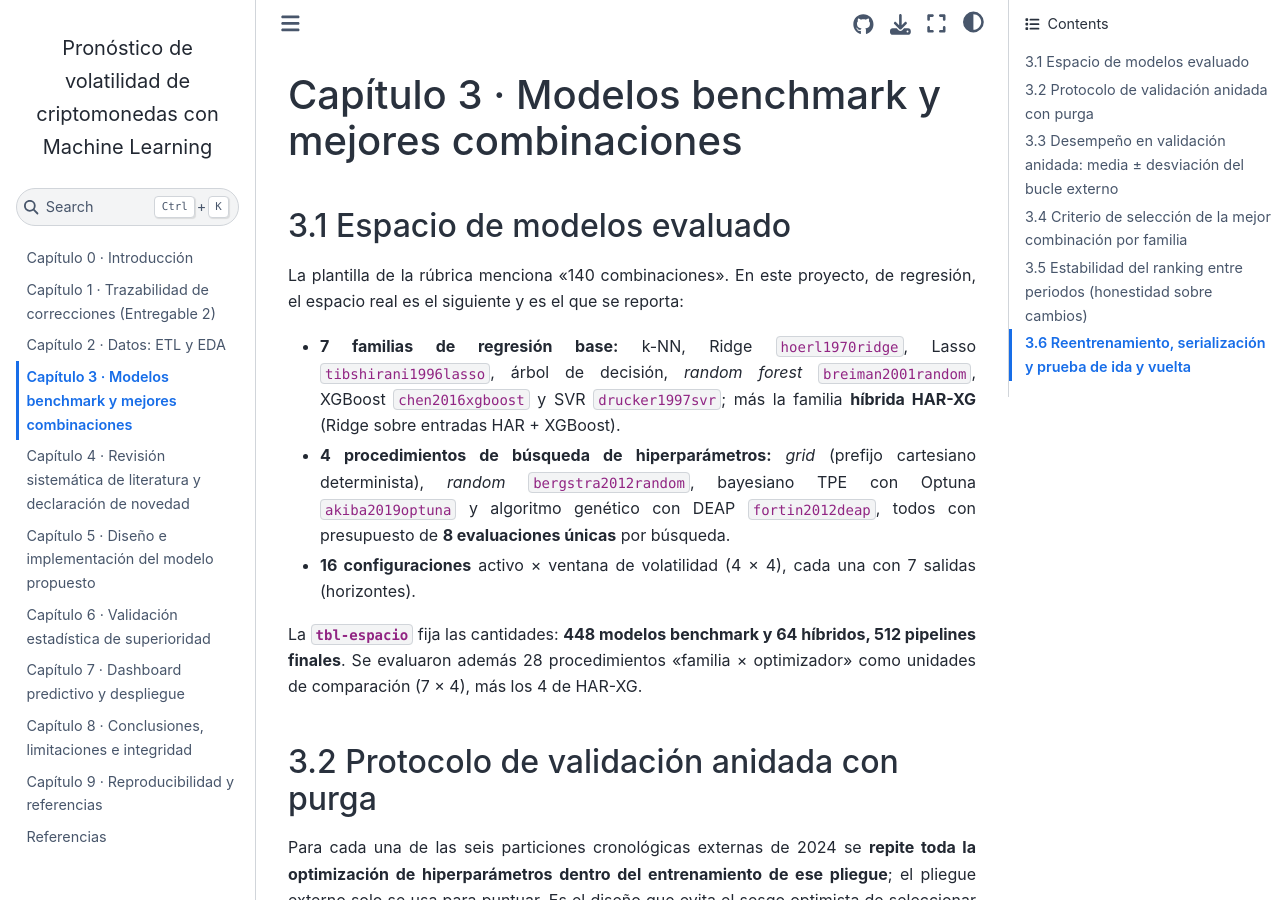
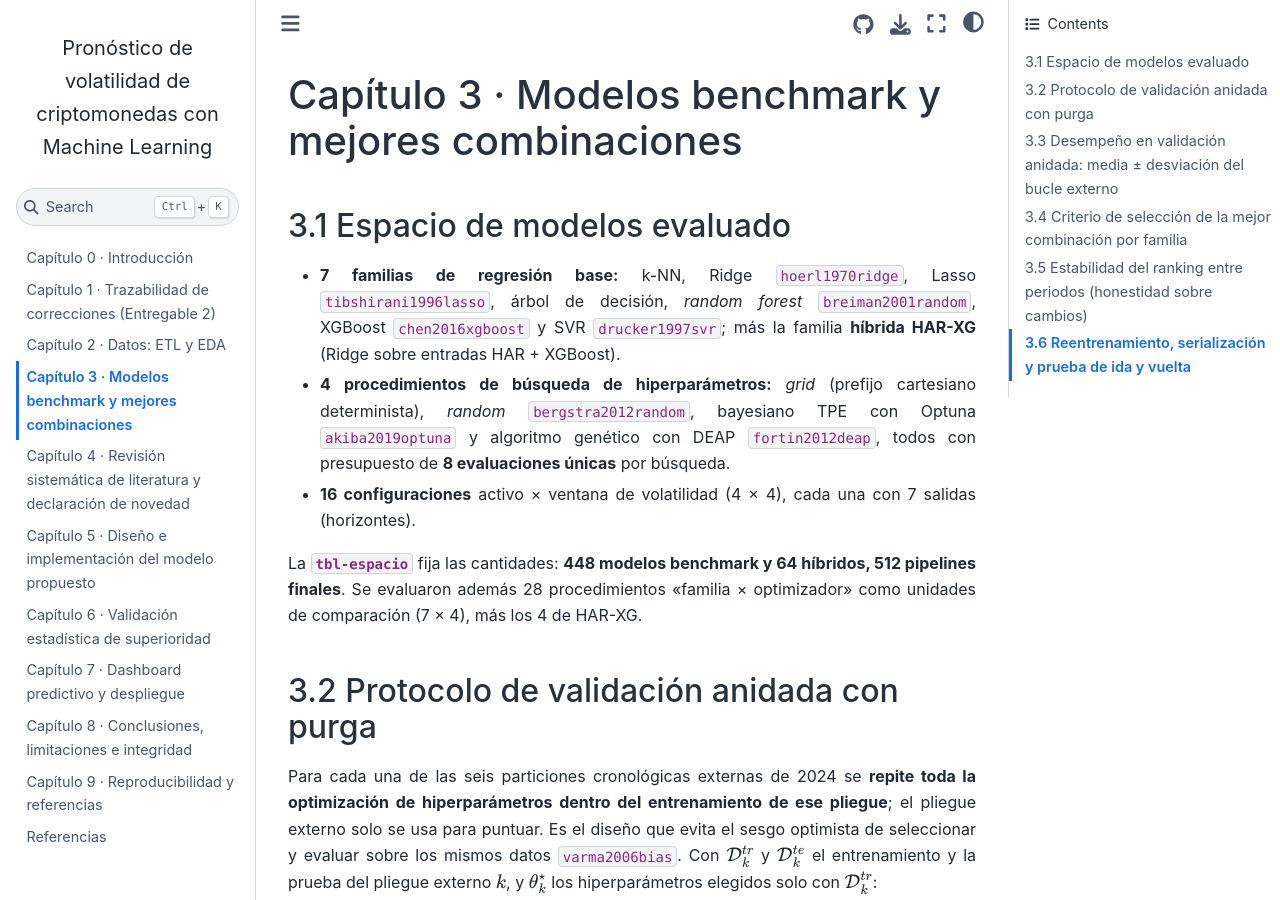
Before and after one commit to Bernal023/MachineLearning_202630, a Jupyter Book: the page built from book/cap03_benchmark.md, in a window 1280 px wide and 900 px high. Built offline with Jupyter Book 1.0.4 settings and Sphinx 7.4.7 and the Sphinx Book theme 1.1.4, drawn with Linux system fonts in a browser that asks for light colours; cross-references to code outside the pages are shown as plain code.

Commit message:
Update cap03_benchmark.md

````diff
--- a/book/cap03_benchmark.md
+++ b/book/cap03_benchmark.md
@@ -17,9 +17,6 @@ plt.rcParams.update({"figure.dpi": 110, "axes.grid": True, "grid.alpha": .3,
 ```
 
 ## 3.1 Espacio de modelos evaluado
-
-La plantilla de la rúbrica menciona «140 combinaciones». En este proyecto, de regresión, el espacio
-real es el siguiente y es el que se reporta:
 
 - **7 familias de regresión base:** k-NN, Ridge {cite}`hoerl1970ridge`, Lasso {cite}`tibshirani1996lasso`,
   árbol de decisión, *random forest* {cite}`breiman2001random`, XGBoost {cite}`chen2016xgboost` y SVR
````
